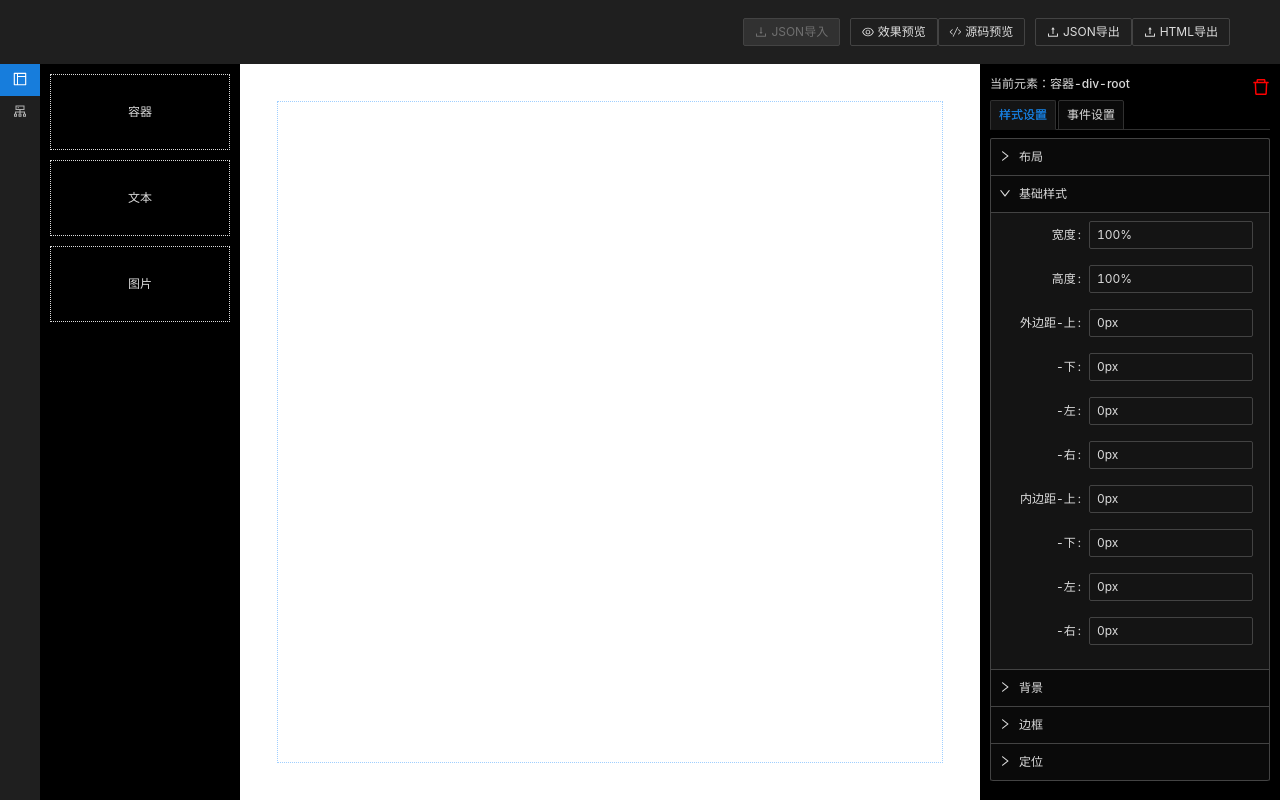
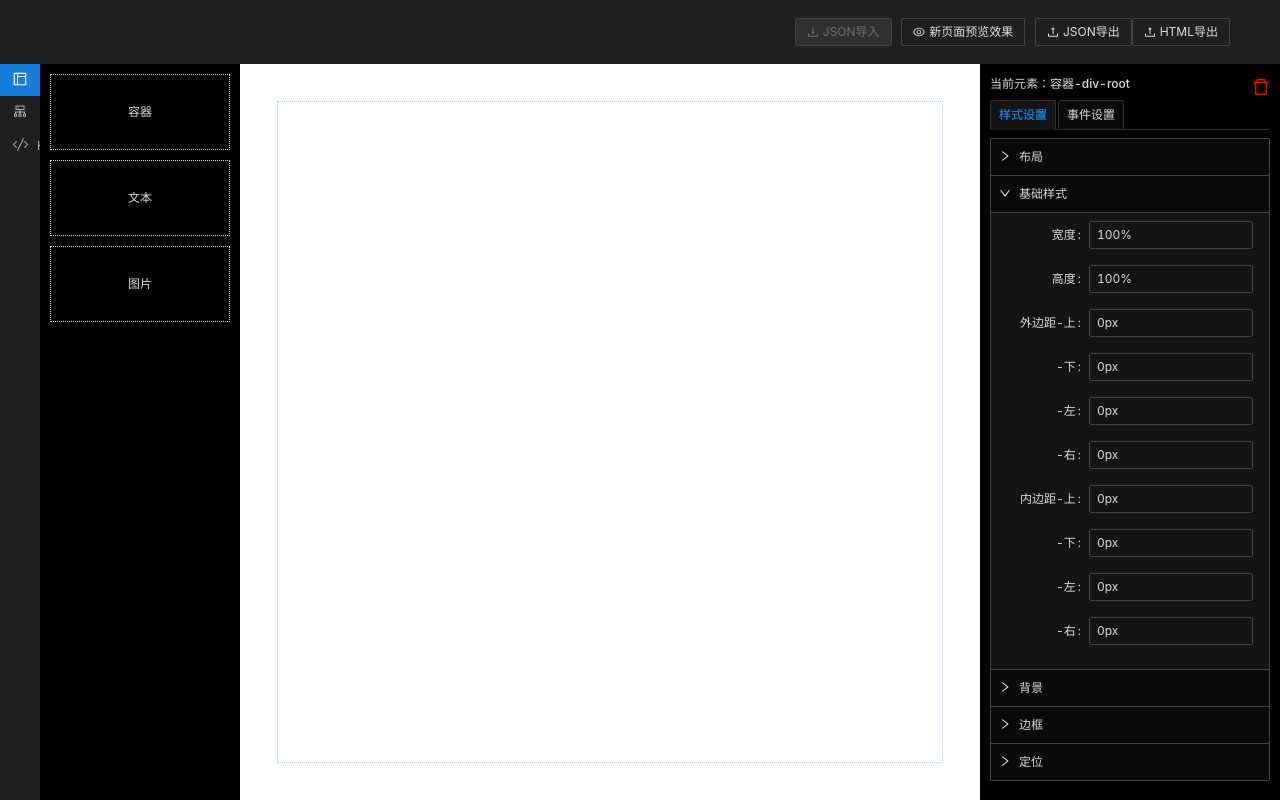
Before and after one commit to yangzai316/mix, a React app: page / in a window 1280 px wide. Built offline with nearby package versions, Linux system fonts and the light colour scheme.

Commit message:
优化html源码逻辑

```diff
--- a/src/App.js
+++ b/src/App.js
@@ -1,8 +1,9 @@
 import React, { useCallback, useState } from 'react';
-
+// antd
 import { Layout, message, Drawer, Button } from 'antd';
-const { Header, Sider, Content, Space } = Layout;
+const { Header, Sider, Content } = Layout;
 import './../public/css/app.less';
+// 自定义组件
 import { UploadOutlined } from '@ant-design/icons';
 import ElementSpace from './components/element-space';
 import WorkSpace from './components/work-space';
@@ -11,9 +12,9 @@ import MenuLeft from './components/menu-left';
 import TreeSpace from './components/tree-space';
 import TopNav from './components/nav-top';
 import HtmlCode from './components/html-code';
-
+// 自定义 工具方法
 import { dealSpecificProperty, deleteComponentById, exportHTML } from './utils';
-
+// 核心数据
 import targetMap from './data/target-map';
 import targetTree from './data/target-tree';
 
@@ -96,7 +97,11 @@ const App = () => {
   // menu 改变
   const [menuKey, setMenuKey] = useState('1');
   const onMenuSelect = useCallback((val) => {
-    setMenuKey(val.key);
+    if (val.key === '3') {
+      setViewCodeVisible(true);
+    } else {
+      setMenuKey(val.key);
+    }
   });
 
   // 源码预览效果，抽屉控制
@@ -104,18 +109,19 @@ const App = () => {
   return (
     <Layout style={{ height: '100%' }}>
       <Header>
-        <TopNav tree={tree} openViewCode={setViewCodeVisible} />
+        {/* 头部nav组件 */}
+        <TopNav />
       </Header>
       <Layout>
-        <MenuLeft onMenuSelect={onMenuSelect} />
+        {/* 左边Meun组件 */}
+        <MenuLeft selectedKey={menuKey} onMenuSelect={onMenuSelect} />
+        {/* 左边Sider组件 */}
         <Sider style={{ backgroundColor: '#000' }}>
-          {menuKey === '1' ? (
-            <ElementSpace setTarget={setTargetCb} />
-          ) : (
-            <TreeSpace tree={tree} />
-          )}
+          {menuKey === '1' && <ElementSpace setTarget={setTargetCb} />}
+          {menuKey === '2' && <TreeSpace tree={tree} />}
         </Sider>
         <Content>
+          {/* 中间 工作区 */}
           <WorkSpace
             tree={tree}
             setContainer={setContainer}
@@ -126,6 +132,7 @@ const App = () => {
           width="300"
           style={{ padding: '10px', backgroundColor: '#000', overflow: 'auto' }}
         >
+          {/* 右边属性配置区 */}
           <ConfigSpace
             target={target}
             editComponent={editComponent}
@@ -134,21 +141,18 @@ const App = () => {
           ></ConfigSpace>
         </Sider>
       </Layout>
+      {/* HTML源码预览抽屉 */}
       <Drawer
-        title="源码预览"
-        placement="right"
+        title="HTML源码"
+        placement="left"
         width="800px"
         visible={viewCodeVisible}
         onClose={() => {
           setViewCodeVisible(false);
+          setMenuKey('1');
         }}
         extra={
-          <Button
-            icon={<UploadOutlined />}
-            onClick={() => {
-              exportHTML();
-            }}
-          >
+          <Button icon={<UploadOutlined />} onClick={exportHTML}>
             HTML导出
           </Button>
         }
--- a/src/components/menu-left.js
+++ b/src/components/menu-left.js
@@ -1,12 +1,13 @@
 import React from 'react';
 import { Menu } from 'antd';
 import { ClusterOutlined, LayoutOutlined } from '@ant-design/icons';
+import Icon from '../common-components/icon';
 
 class MenuLeft extends React.Component {
   render() {
     return (
       <Menu
-        defaultSelectedKeys={['1']}
+        selectedKeys={[this.props.selectedKey]}
         mode="inline"
         theme="dark"
         inlineCollapsed={true}
@@ -17,7 +18,13 @@ class MenuLeft extends React.Component {
           布局操作
         </Menu.Item>
         <Menu.Item key="2" icon={<ClusterOutlined />}>
-          DOM结构展示
+          DOM结构
+        </Menu.Item>
+        <Menu.Item
+          key="3"
+          icon={<Icon fontSize="16">&#xe7ae;&nbsp;&nbsp;</Icon>}
+        >
+          HTML源码
         </Menu.Item>
       </Menu>
     );
--- a/src/components/nav-top.js
+++ b/src/components/nav-top.js
@@ -8,7 +8,7 @@ import {
 import Icon from '../common-components/icon';
 import { preView, exportJSON, exportHTML } from '../utils';
 
-const TopNav = ({ openViewCode }) => {
+const TopNav = () => {
   return (
     <div className="nav-top">
       <Button disabled icon={<DownloadOutlined />}>
@@ -16,15 +16,7 @@ const TopNav = ({ openViewCode }) => {
       </Button>
       &nbsp; &nbsp;
       <Button icon={<EyeOutlined />} onClick={preView}>
-        效果预览
-      </Button>
-      <Button
-        icon={<Icon fontSize="12">&#xe7ae;</Icon>}
-        onClick={() => {
-          openViewCode(true);
-        }}
-      >
-        &nbsp;源码预览
+        新页面预览效果
       </Button>
       &nbsp; &nbsp;
       <Button icon={<UploadOutlined />} onClick={exportJSON}>
```
